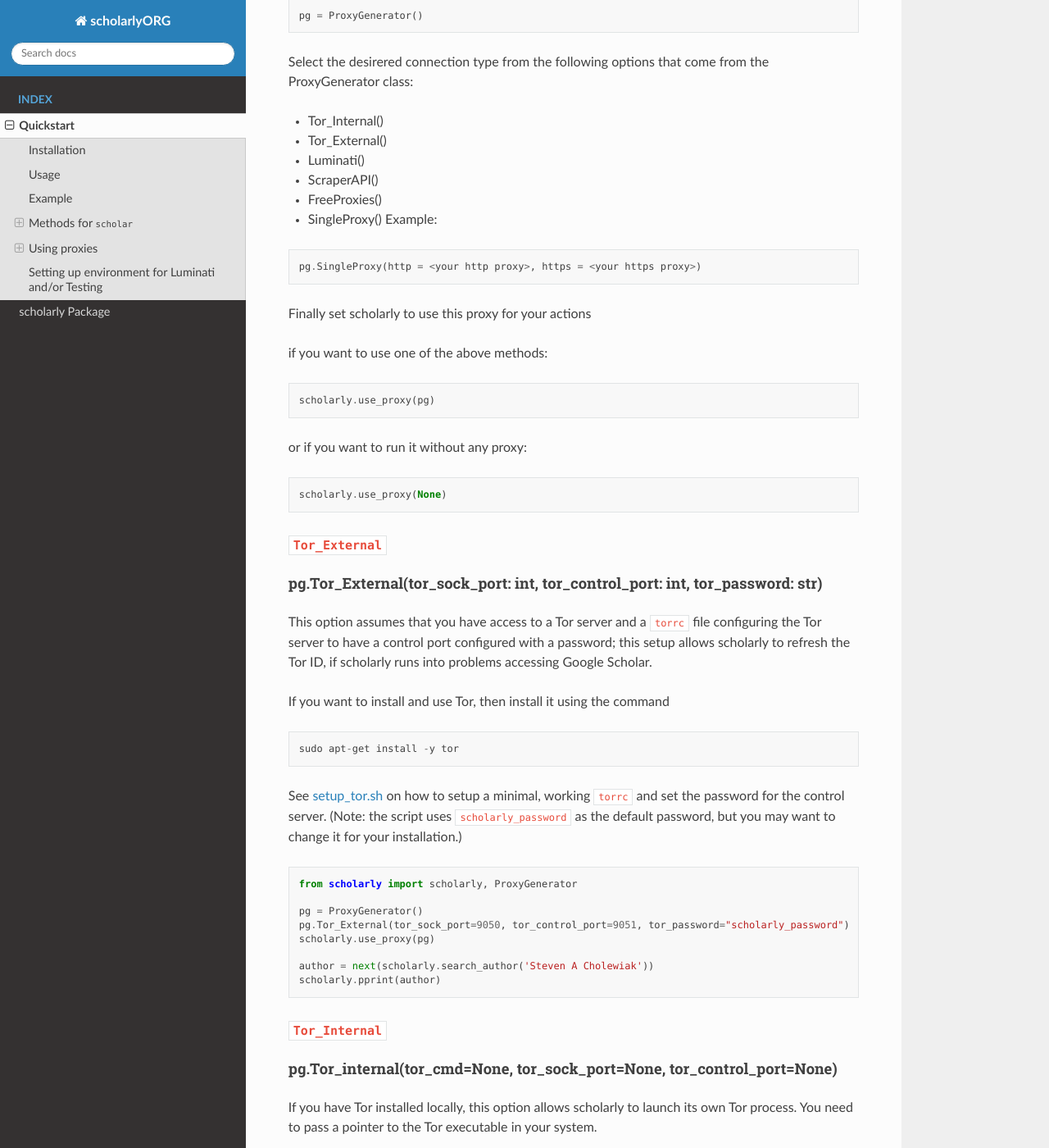
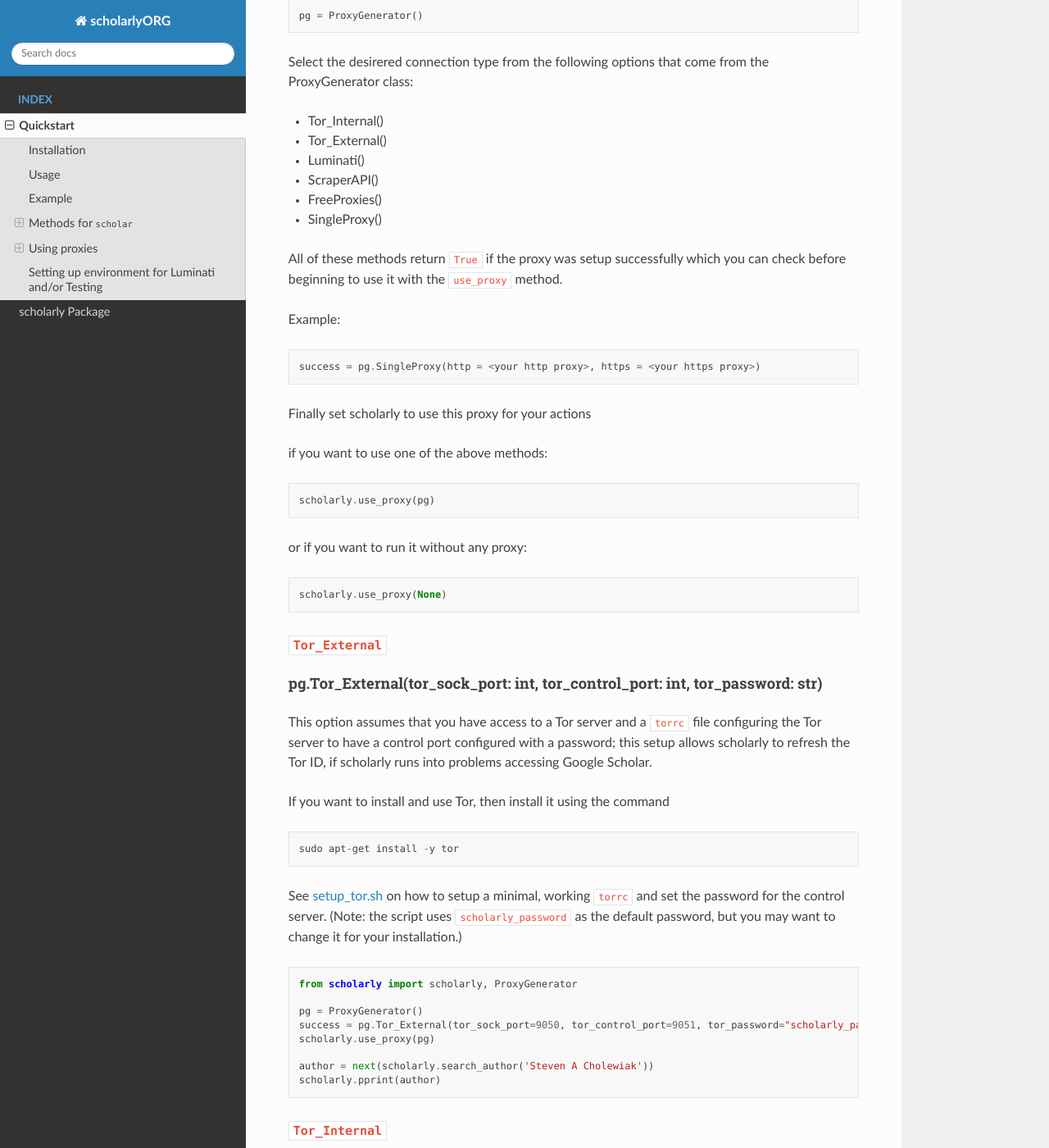
Before and after one commit to scholarly-python-package/scholarly, a Sphinx documentation site: the page built from docs/quickstart.rst, in a window 1280 px wide and 1400 px high, scrolled down 6846 px. Shown: the whole window at 82% size. Built offline with Sphinx 7.4.7 and the Read the Docs theme 2.0.0, drawn with Linux system fonts in a browser that asks for light colours; some of the changed text lies outside the part shown.

Commit message:
Document successful proxy setup

```diff
--- a/docs/quickstart.rst
+++ b/docs/quickstart.rst
@@ -393,11 +393,16 @@
 -  Luminati()
 -  ScraperAPI()
 -  FreeProxies()
--  SingleProxy() Example:
+-  SingleProxy()
+
+All of these methods return ``True`` if the proxy was setup successfully which
+you can check before beginning to use it with the ``use_proxy`` method.
+
+Example:
 
 .. code:: python
 
-    pg.SingleProxy(http = <your http proxy>, https = <your https proxy>)
+    success = pg.SingleProxy(http = <your http proxy>, https = <your https proxy>)
 
 Finally set scholarly to use this proxy for your actions
 
@@ -440,7 +445,7 @@
     from scholarly import scholarly, ProxyGenerator
 
     pg = ProxyGenerator()
-    pg.Tor_External(tor_sock_port=9050, tor_control_port=9051, tor_password="scholarly_password")
+    success = pg.Tor_External(tor_sock_port=9050, tor_control_port=9051, tor_password="scholarly_password")
     scholarly.use_proxy(pg)
 
     author = next(scholarly.search_author('Steven A Cholewiak'))
@@ -460,7 +465,7 @@
     from scholarly import scholarly, ProxyGenerator
 
     pg = ProxyGenerator()
-    pg.Tor_Internal(tor_cmd = "tor")
+    success = pg.Tor_Internal(tor_cmd = "tor")
     scholarly.use_proxy(pg)
 
     author = next(scholarly.search_author('Steven A Cholewiak'))
@@ -485,7 +490,7 @@
 
 .. code:: python
 
-    pg.Luminati(usr= "your_username",passwd ="your_password", port = "your_port" )
+    success = pg.Luminati(usr= "your_username",passwd ="your_password", port = "your_port" )
 
 Or alternatively you can use the environment variables set in your .env
 file
@@ -551,7 +556,7 @@
     from scholarly import scholarly, ProxyGenerator
 
     pg = ProxyGenerator()
-    pg.FreeProxies()
+    success = pg.FreeProxies()
     scholarly.use_proxy(pg)
 
     author = next(scholarly.search_author('Steven A Cholewiak'))
@@ -569,7 +574,7 @@
     from scholarly import scholarly, ProxyGenerator
 
     pg = ProxyGenerator()
-    pg.SingleProxy(http = <your http proxy>, https = <your https proxy>)
+    success = pg.SingleProxy(http = <your http proxy>, https = <your https proxy>)
     scholarly.use_proxy(pg)
 
     author = next(scholarly.search_author('Steven A Cholewiak'))
```
